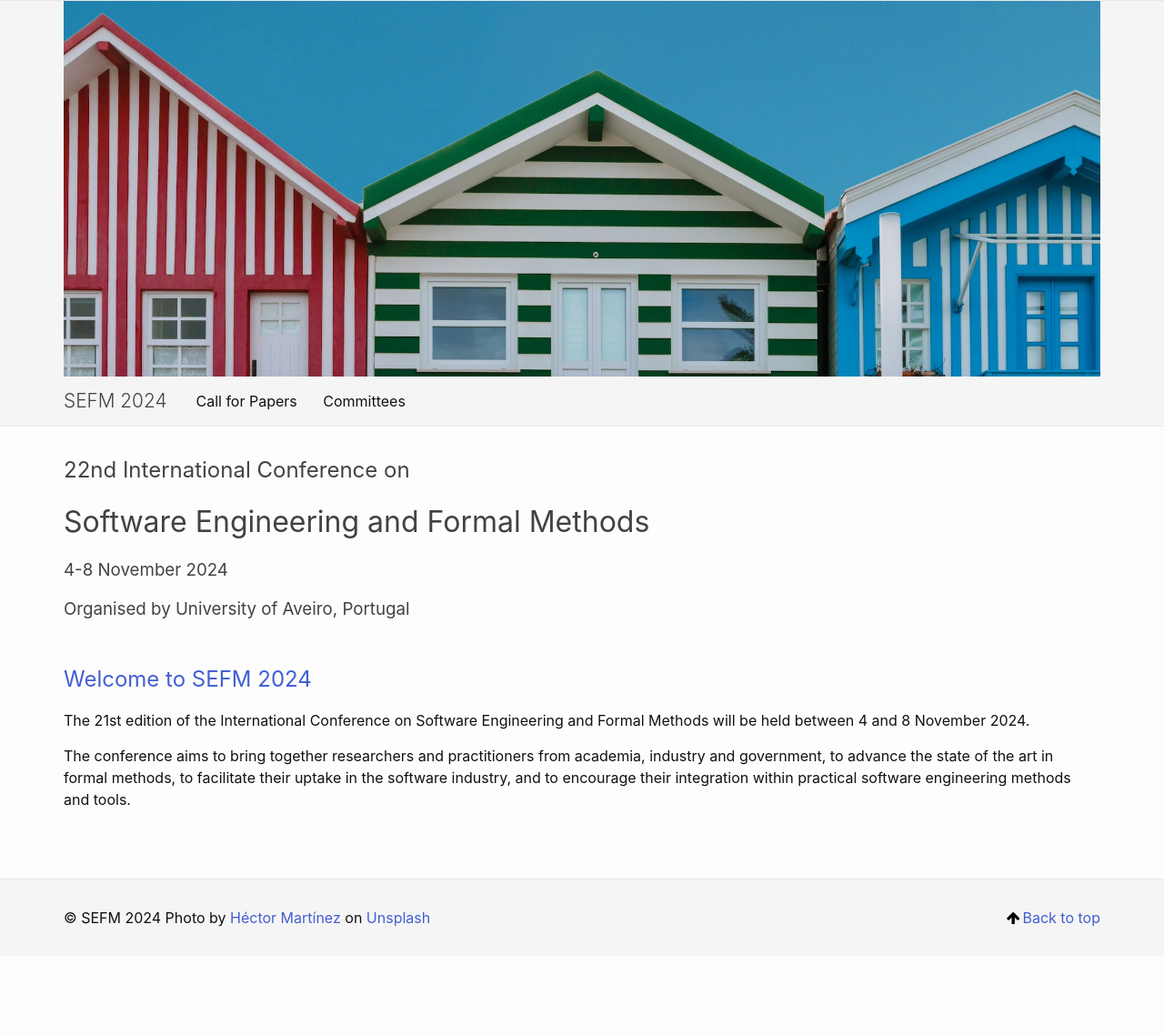
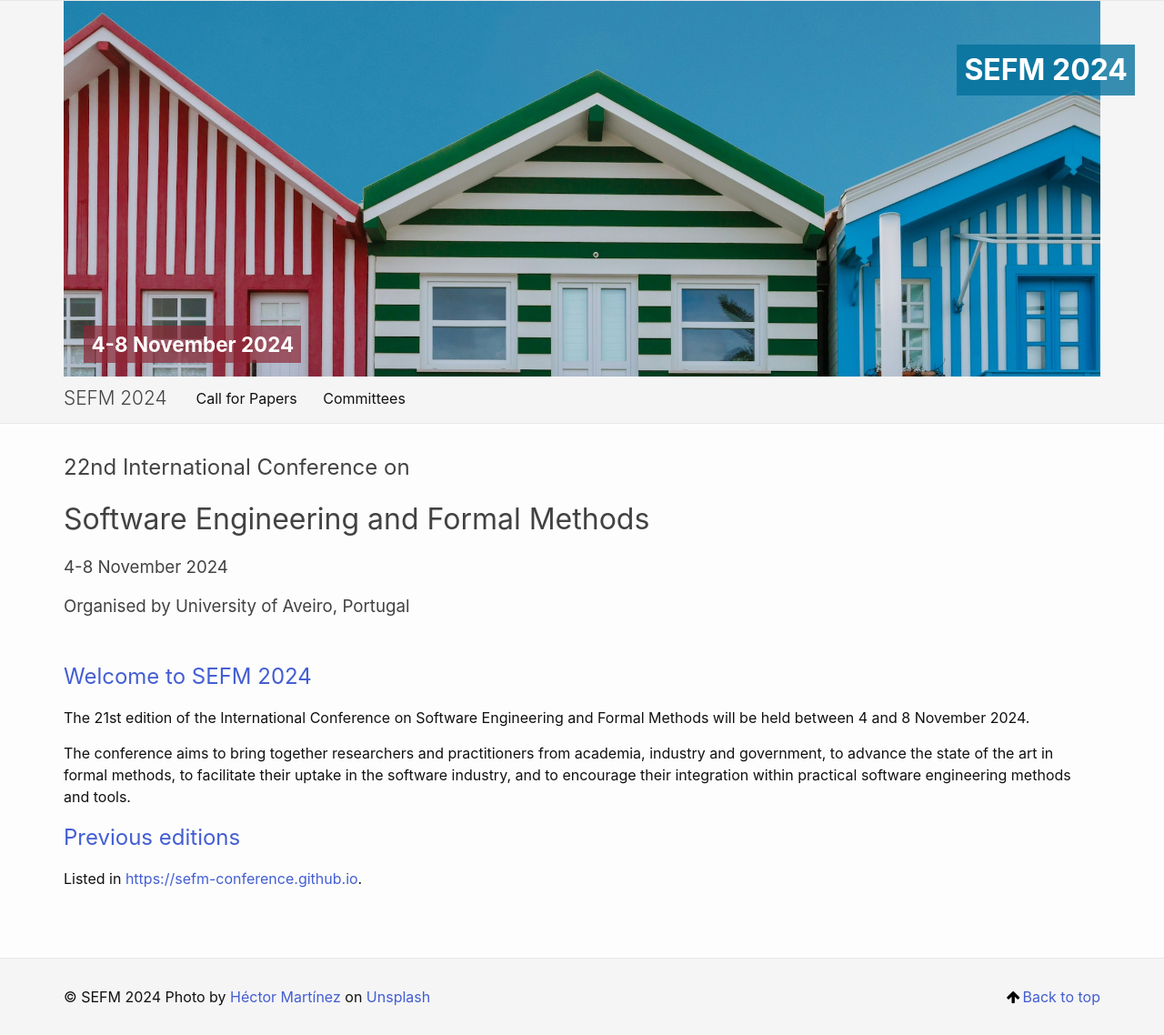
Before and after one commit to sefm-conference/2024, a Jekyll site: the page built from _pages/index.md, in a window 1280 px wide. Shown: the whole page at 91% size. Built offline with Jekyll 4.4.1, drawn with Linux system fonts in a browser that asks for light colours; before the commit the page ends 1051 px from its top, so only the background shows below that.

Commit message:
added text to header

```diff
--- a/_config.yml
+++ b/_config.yml
@@ -20,6 +20,7 @@
 
 include: [_pages]
 title: SEFM 2024
+date: 4-8 November 2024
 baseurl: "/2024" # the subpath of your site, e.g. /blog
 url: "" # the base hostname & protocol for your site, e.g. http://example.com
 
--- a/_includes/header.html
+++ b/_includes/header.html
@@ -4,6 +4,9 @@
     <div class="headerImage">
     <!-- https://coolors.co/f8db2d-5bc0eb-e55934-fa7921-102542 -->
     <img src="{{ '/assets/banner.jpg' | relative_url }}" />
+    <div class="header-title">{{ site.title | escape }}</div>
+    <div class="header-subtitle">{{ site.date | escape }}</div>
+
     </div>
       {%- assign default_paths = site.pages | map: "path" -%}
       {%- assign page_paths = site.header_pages | default: default_paths -%}
--- a/_layouts/home.html
+++ b/_layouts/home.html
@@ -6,7 +6,7 @@ layout: default
 
     <h2>22nd International Conference on</h2>
     <h1 class="page-title">{{ page.list_title | default: "Software Engineering and Formal Methods" }}</h1>
-    <h3>4-8 November 2024</h3>
+    <h3>{{site.date | escape}}</h3>
     <h3>Organised by University of Aveiro, Portugal</h3>
       <div class="page-content">
         {{ content }}
--- a/_pages/index.md
+++ b/_pages/index.md
@@ -21,7 +21,14 @@ integration within practical software engineering methods and tools.
 - Camera-ready submission: 10 September 2024
 - Workshops: 4-5 November 2024
 - Conference: 6-8 November 2024
+-->
 
+## Previous editions
+{: .secondH}
+
+Listed in [https://sefm-conference.github.io](https://sefm-conference.github.io).
+
+<!--
 ## Sponsors
 [![NWO logo]({{ site.baseurl }}{% link assets/nwo.jpg %})](https://nwo.nl/)
 [![EAPLS logo]({{ site.baseurl }}{% link assets/EAPLS_logo.jpg %})](https://eapls.org/)
--- a/assets/main.scss
+++ b/assets/main.scss
@@ -7,6 +7,31 @@
 .page-content > p > img {
   max-width: 50%;
 }
+
+.header-title {
+  position: absolute;
+  top: 1.5em;
+  right: 1em;
+  background-color: color(srgb 0.0091 0.441 0.61 / 0.78);
+  padding: 3pt 6pt;
+  color: white;
+  font-weight: bold;
+  font-size: 2em;
+}
+
+.header-subtitle {
+  position: relative;
+  top: -1.5em;
+  left: 2em;
+  background-color: color(srgb 0.56 0.1512 0.2096 / 0.69);
+  padding: 3pt 6pt;
+  margin: -1em;
+  color: white;
+  font-weight: bold;
+  font-size: 1.4em;
+  width: fit-content;
+}
+
 @include media-query($on-palm) {
   .page-content > p > img {
     max-width: 100%;
```
